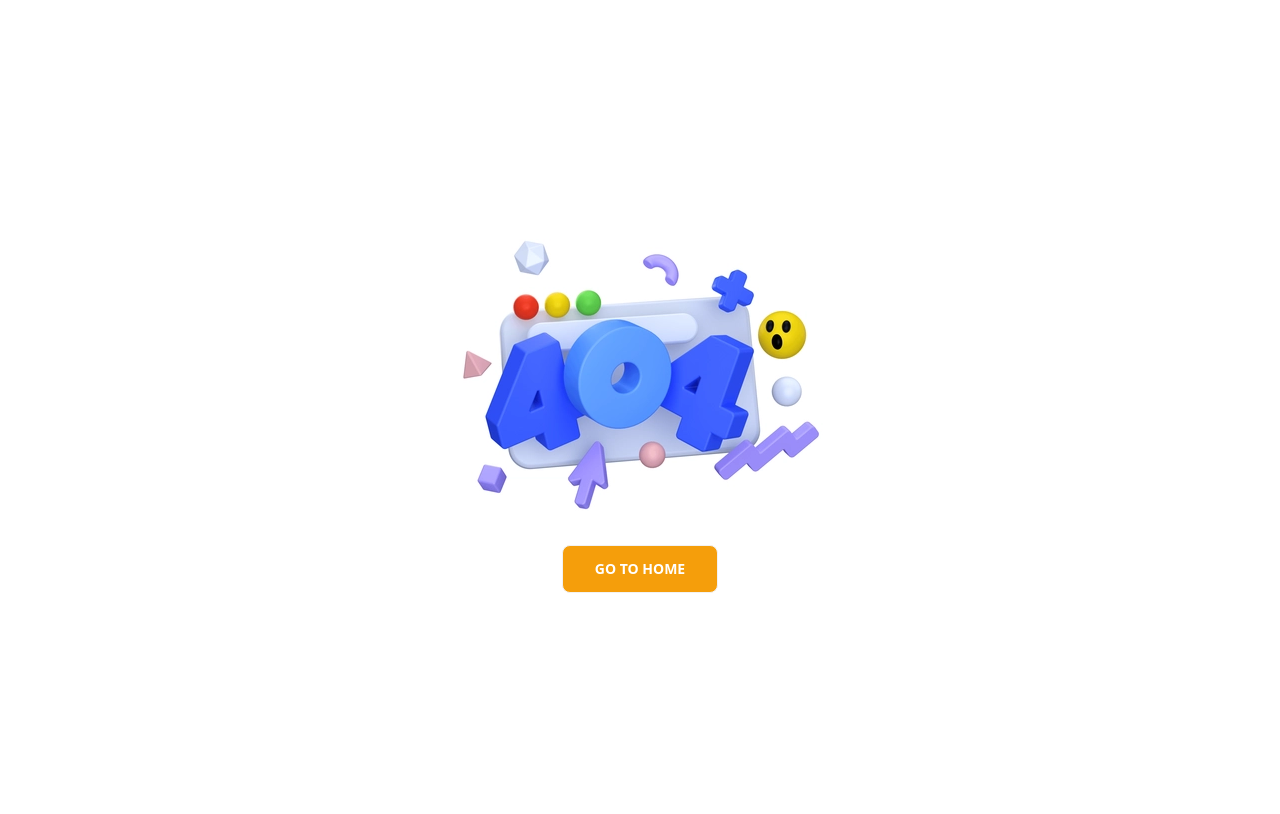
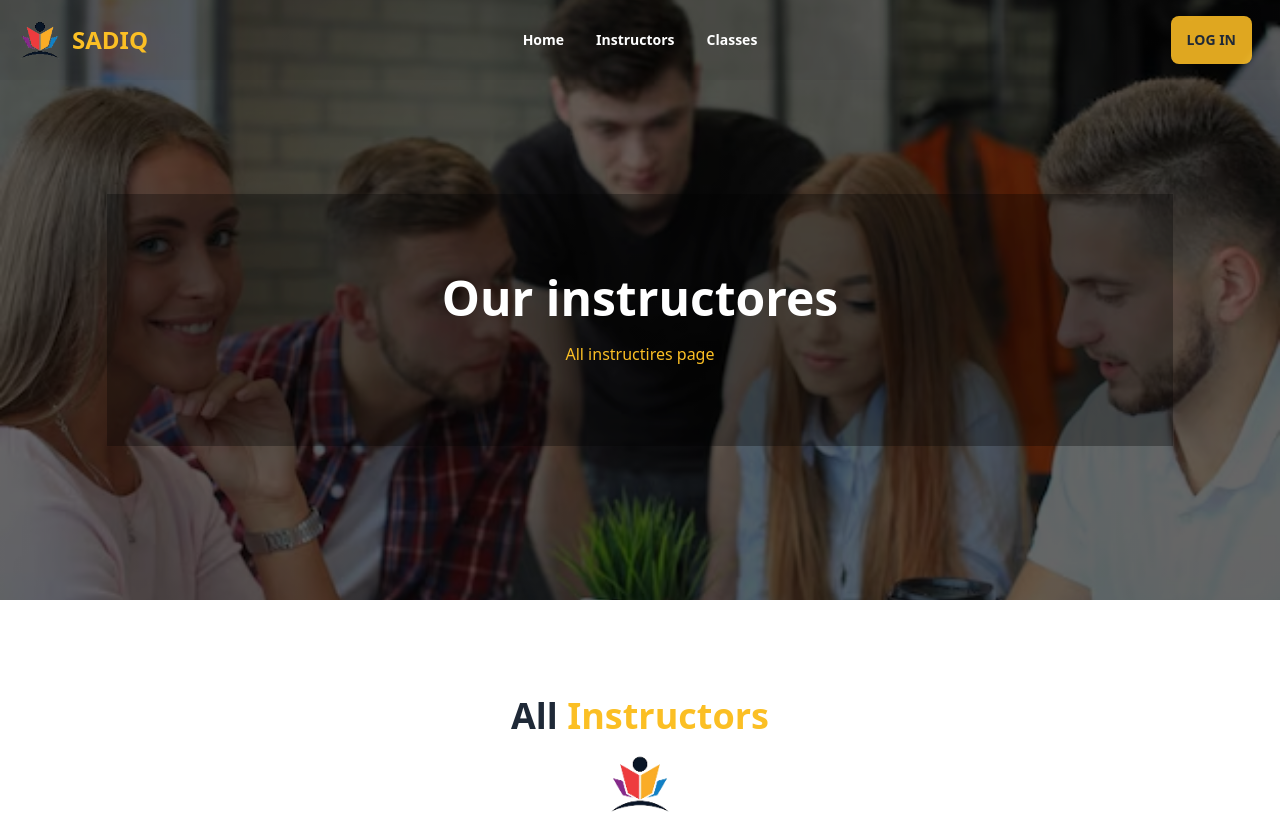
Before and after one commit to HmSani6699/summer-camp-client, a React (Vite) app: page /classes in a window 1280 px wide. Shown: the top 814 px of the page. Built offline with nearby package versions, Linux system fonts and the light colour scheme; no server answers.

Commit message:
added the classes title

```diff
--- /dev/null
+++ b/src/Pages/Classes/Classes.jsx
@@ -0,0 +1,16 @@
+import { Helmet } from "react-helmet";
+import ShearBanner from "../../Component/ShearBanner/ShearBanner";
+import SectionTitle from "../../Component/SectioneTitle/SectionTitle";
+
+const Classes = () => {
+    return (
+        <div>
+            <Helmet><title>Sadiq | instructores</title></Helmet>
+            <ShearBanner title={'Our instructores'} subtitle='All instructires page'></ShearBanner>
+            <h2 className="text-4xl font-bold text-center mt-24">All <span className="text-amber-400">Instructors</span></h2>
+            <SectionTitle subHeadding={''}></SectionTitle>
+        </div>
+    );
+};
+
+export default Classes;
--- a/src/Pages/Home/Home/Shared/Navbar/Navbar.jsx
+++ b/src/Pages/Home/Home/Shared/Navbar/Navbar.jsx
@@ -34,6 +34,7 @@ const Navbar = () => {
     const navLink = <>
         <li><Link to='/'>Home</Link></li>
         <li><Link to='/instructors'>Instructors</Link></li>
+        <li><Link to='/classes'>Classes</Link></li>
     </>
 
 
--- a/src/Routes/router.jsx
+++ b/src/Routes/router.jsx
@@ -7,6 +7,7 @@ import Error from "../Pages/Home/Home/ErrorPage/Error";
 import Register from "../Pages/Home/Home/Register/Register";
 import Login from "../Pages/Login/Login";
 import Instructors from "../Pages/Instructors/Instructors";
+import Classes from "../Pages/Classes/Classes";
 
 
 const router = createBrowserRouter([
@@ -29,6 +30,10 @@ const router = createBrowserRouter([
             {
                 path: '/instructors',
                 element: <Instructors></Instructors>
+            },
+            {
+                path: '/classes',
+                element: <Classes></Classes>
             }
         ]
     },
```
